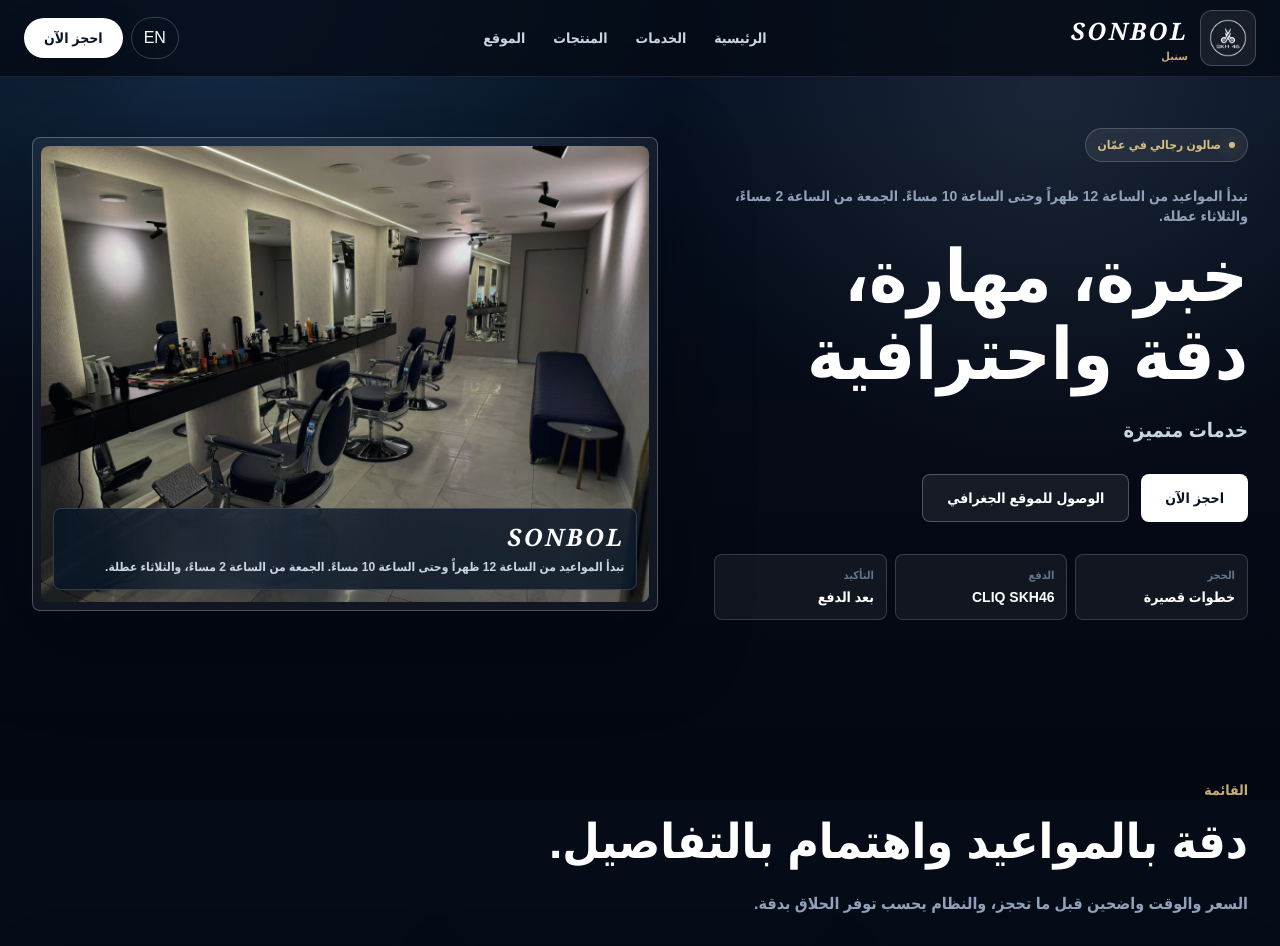
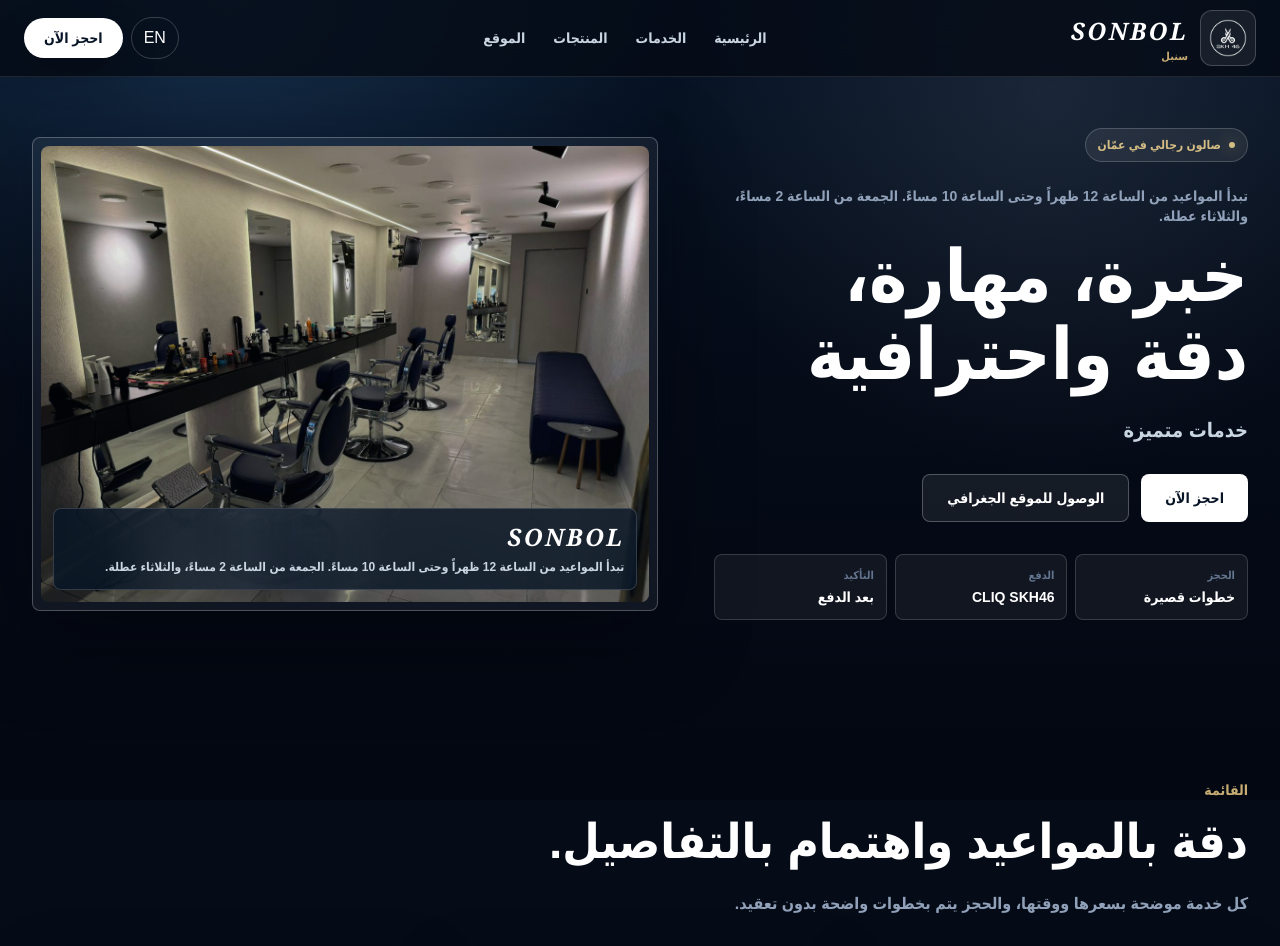
Before and after one commit to ZaidKitt/sonbolFrontend, a Next.js app: page / in a window 1280 px wide. Shown: the top 946 px of the page. Built offline with nearby package versions, Linux system fonts and the light colour scheme; no server answers.

Commit message:
Improve services section copy

```diff
--- a/src/app/page.tsx
+++ b/src/app/page.tsx
@@ -68,7 +68,7 @@ const copy = {
     visitNoteText: "اتصل بصالون سنبل على 0789299699. الإلغاء من الموقع غير متاح.",
     servicesEyebrow: "القائمة",
     servicesTitle: "دقة بالمواعيد واهتمام بالتفاصيل.",
-    servicesSubtitle: "السعر والوقت واضحين قبل ما تحجز، والنظام يحسب توفر الحلاق بدقة.",
+    servicesSubtitle: "كل خدمة موضحة بسعرها ووقتها، والحجز يتم بخطوات واضحة بدون تعقيد.",
     productsEyebrow: "المنتجات",
     productsTitle: "منتجات موجودة في الصالون.",
     productsSubtitle: "الشراء من المحل فقط. اضغط على المنتج وشوف حالته وطريقة التواصل.",
@@ -168,7 +168,7 @@ const copy = {
     visitNoteText: "Call Sonbol Salon at 0789299699. Website cancellation is not available.",
     servicesEyebrow: "Menu",
     servicesTitle: "Precise appointments and attention to detail.",
-    servicesSubtitle: "Price and time are clear before booking, and barber availability is checked precisely.",
+    servicesSubtitle: "Every service shows its price and duration upfront, and booking stays simple from start to finish.",
     productsEyebrow: "Products",
     productsTitle: "Products available at the salon.",
     productsSubtitle: "Products are bought in-store only. Tap a card to check availability and contact details.",
```
